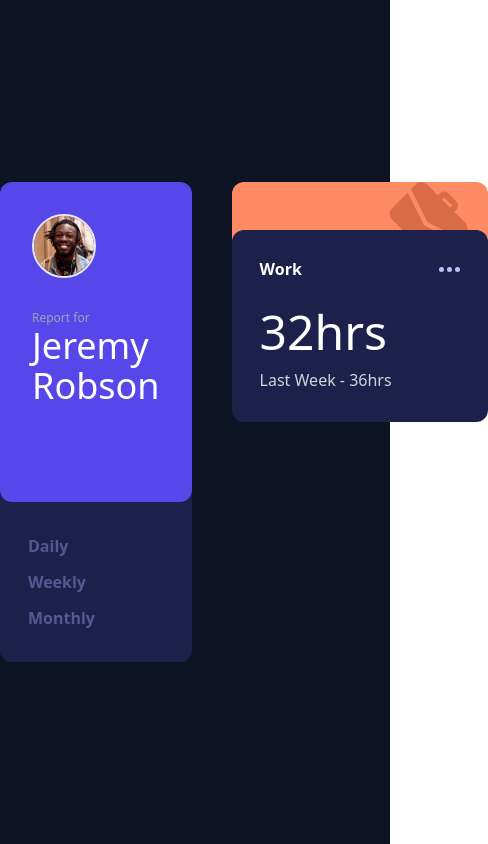
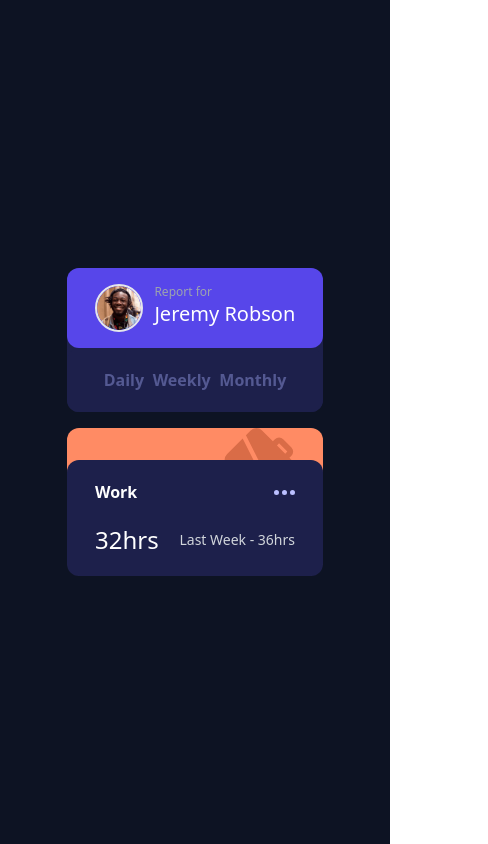
Before and after one commit to Folka2134/tracking-dashboard, a React (Vite) app: page / in a window 390 px wide. Shown: the whole page, 488 px wide, since content can reach past the window. Built offline with nearby package versions, Linux system fonts and the light colour scheme.

Commit message:
updated for mobile design

```diff
--- a/src/App.jsx
+++ b/src/App.jsx
@@ -5,24 +5,24 @@ function App() {
   return (
     <div className="App bg-[#0D1323]">
       <div className="h-screen w-full flex justify-center items-center">
-        <div className="flex justify-center">
-          <div className="flex flex-col w-64 bg-[#1D204B] rounded-xl">
-            <div className="flex flex-col bg-[#5746EA] p-8 rounded-xl h-80">
-              <div className="h-24">
+        <div className="flex flex-col 2xl:flex-row justify-center items-center">
+          <div className="flex flex-col w-64 bg-[#1D204B] rounded-xl mb-4">
+            <div className="flex flex-row 2xl:flex-col justify-evenly bg-[#5746EA] p-4 2xl:p-8 rounded-xl 2xl:h-80">
+              <div className="2xl:h-24">
                 <img
-                  className="h-16 border-2 rounded-full"
+                  className="h-12 2xl:h-16 border-2 rounded-full"
                   src={avatar}
                   alt="avatar"
                 />
               </div>
               <div>
                 <h5 className="text-gray-400 text-xs">Report for</h5>
-                <h1 className="text-white text-4xl font-light">
+                <h1 className="text-white text-xl 2xl:text-4xl font-light">
                   Jeremy Robson
                 </h1>
               </div>
             </div>
-            <div className="flex flex-col justify-evenly bg-[#1D204B] h-40 p-5 px-7 text-[#545992] font-semibold rounded-xl">
+            <div className="flex flex-row 2xl:flex-col justify-evenly bg-[#1D204B] 2xl:h-40 p-5 px-7 text-[#545992] font-semibold rounded-xl">
               <p>
                 <span className="hover:text-white">Daily</span>
               </p>
@@ -34,7 +34,8 @@ function App() {
               </p>
             </div>
           </div>
-          <div className="grid grid-cols-3 grid-rows-2 ml-10 rounded-xl">
+          {/* CARD */}
+          <div className="grid grid-cols-1 2xl:grid-cols-3 2xl:grid-rows-2 2xl:ml-10 rounded-xl">
             <div className="flex flex-col w-64 justify-end bg-[#FF8B64] rounded-t-xl rounded-b-2xl relative">
               <svg
                 className="absolute top-0 right-5 z-0"
@@ -48,7 +49,7 @@ function App() {
                   fill-rule="nonzero"
                 />
               </svg>
-              <div className="flex flex-col h-48 bg-[#1D204B] text-white py-5 px-7 rounded-xl z-10">
+              <div className="flex flex-col 2xl:h-48 bg-[#1D204B] text-white mt-8 py-5 px-7 rounded-xl z-10">
                 <div className="flex justify-between items-center basis-1/4 mb-5">
                   <h4 className="font-semibold">Work</h4>
                   <svg width="21" height="5" xmlns="http://www.w3.org/2000/svg">
@@ -59,9 +60,9 @@ function App() {
                     />
                   </svg>
                 </div>
-                <div className="flex flex-col">
-                  <h1 className="text-5xl mb-3">32hrs</h1>
-                  <p className="text-gray-300">Last Week - 36hrs</p>
+                <div className="flex flex-row 2xl:flex-col justify-between 2xl:justify-start items-center 2xl:items-start">
+                  <h1 className="text-2xl 2xl:text-5xl 2xl:mb-3">32hrs</h1>
+                  <p className="text-sm text-gray-300">Last Week - 36hrs</p>
                 </div>
               </div>
             </div>
```
